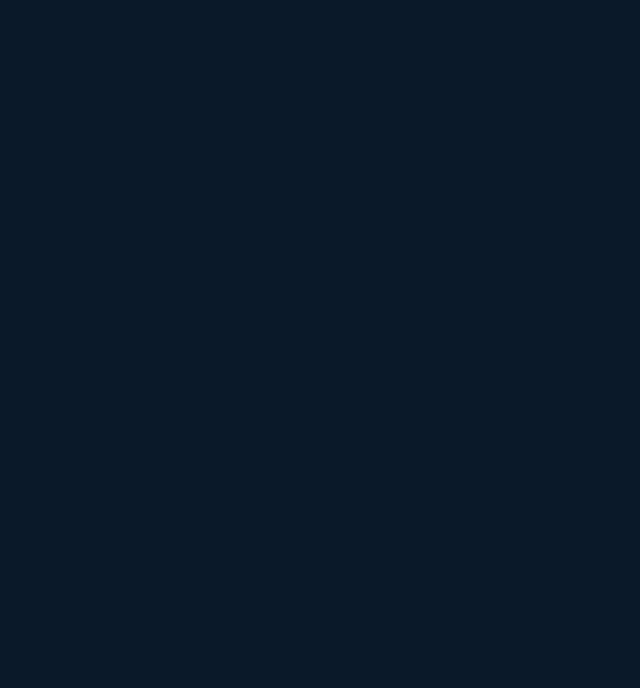
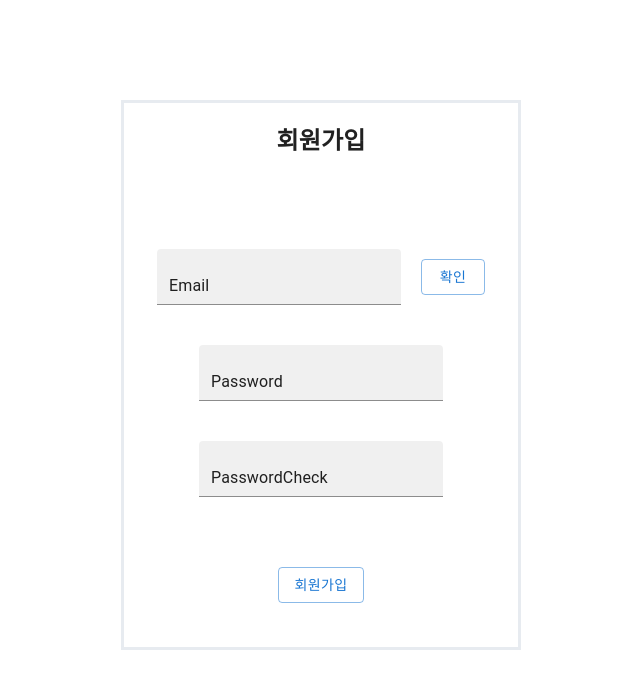
Before and after one commit to jeonhaekang/hanghae_team_01, a React (Create React App) app: page /user/signup in a window 1280 px wide. Shown: the top 688 px of the page, without its empty margins (319-959 px from the left). Built offline with nearby package versions, Linux system fonts and the light colour scheme.

Commit message:
login, signup, material(text 추가)

```diff
--- a/src/index.js
+++ b/src/index.js
@@ -23,8 +23,7 @@ ReactDOM.render(
           minHeight: "100vh",
           height: "100%",
           overflow: "hidden",
-          backgroundColor: "#0a1929",
-          paddingTop: "150px",
+          backgroundColor: "white",
         }}
       >
         <layout.CssBaseline />
--- a/src/pages/Login.js
+++ b/src/pages/Login.js
@@ -1,7 +1,42 @@
 import React from "react";
+import { layout, button, text } from "../shared/material";
+
 
 const Login = (props) => {
-  return <React.Fragment></React.Fragment>;
+  return (
+    <React.Fragment>
+      {/* 중앙 정렬*/}
+      <layout.Box sx={{ display: "flex", justifyContent:"center", marginTop:"200px",}}>
+        {/* 로그인 박스*/}
+        <layout.Box
+          sx={{ width: 350, height: 450, border: '3px solid #E7EBF0', textAlign: 'center',}}>
+          <h2>로그인</h2>
+          {/* email input*/}
+          <text.TextField
+            sx={{ paddingTop: '40px',}}
+            id="standard-required"
+            defaultValue="Email"
+            variant="filled"
+          />
+          <br></br>
+          {/* passsward input*/}
+          <text.TextField
+            sx={{ paddingTop: '40px',}}
+            id="standard-required"
+            defaultValue="Password"
+            variant="filled"
+          />
+          <br></br>
+          {/* 로그인 버튼*/}
+          <button.Button variant="outlined"
+            sx={{marginTop: '40px',}}>로그인</button.Button>
+            {/* 회원 가입 버튼*/}
+             <button.Button variant="outlined" sx={{ marginTop: '40px', marginLeft: '20px',}}>회원가입</button.Button>
+        </layout.Box>
+      </layout.Box>
+    </React.Fragment>
+  )
 };
 
+
 export default Login;
--- a/src/pages/Signup.js
+++ b/src/pages/Signup.js
@@ -1,7 +1,45 @@
 import React from "react";
+import { layout, button, text } from "../shared/material";
+
 
 const Signup = (props) => {
-  return <React.Fragment></React.Fragment>;
+  return (
+  <React.Fragment>
+    {/* 중앙 정렬*/}
+    <layout.Box sx={{ display: "flex", justifyContent:"center", marginTop:"100px",}}>
+      {/* 회원가입 박스*/}
+        <layout.Box sx={{ width: 400, height: 550, border: '3px solid #E7EBF0', textAlign: 'center',}}>
+          <h2>회원가입</h2>
+          {/* email input*/}
+          <text.TextField sx={{ marginTop: '70px',}}
+            id="standard-required"
+            defaultValue="Email"
+            variant="filled"
+          />
+          {/* email 중복 check button*/}
+           <button.Button variant="outlined"
+            sx={{ marginTop: '80px', marginLeft: '20px',}}>확인</button.Button>
+          <br></br>
+          {/* passsward input*/}
+          <text.TextField sx={{ marginTop: '40px',}}
+            id="standard-required"
+            defaultValue="Password"
+            variant="filled"
+          />
+           <br></br>
+           {/* passswardcheck input*/}
+          <text.TextField sx={{marginTop: '40px',}}
+            id="standard-required"
+            defaultValue="PasswordCheck"
+            variant="filled"
+          />
+          <br></br>
+          {/* 회원가입 button*/}
+          <button.Button variant="outlined" sx={{ marginTop: '70px',}}>회원가입</button.Button>
+        </layout.Box>
+      </layout.Box>
+    </React.Fragment>
+  );
 };
 
 export default Signup;
--- a/src/shared/material.js
+++ b/src/shared/material.js
@@ -1,7 +1,6 @@
 // color
 // 찐한 배경색 : rgb(10,25,41);
-// 조금 찐한 테두리 : rgba(194, 224, 255, 0.08);
-// 연한 테두리 : rgba(255, 255, 255, 0.12);
+// 테두리 : #E7EBF0
 
 // button
 import Button from "@mui/material/Button";
@@ -11,6 +10,9 @@ import ButtonGroup from "@mui/material/ButtonGroup";
 import Box from "@mui/material/Box";
 import Container from "@mui/material/Container";
 import CssBaseline from "@mui/material/CssBaseline";
+
+//text
+import TextField from '@mui/material/TextField';
 
 const layout = {
   Box,
@@ -23,4 +25,8 @@ const button = {
   ButtonGroup,
 };
 
-export { layout, button };
+const text = {
+  TextField,
+};
+
+export { layout, button, text };
```
